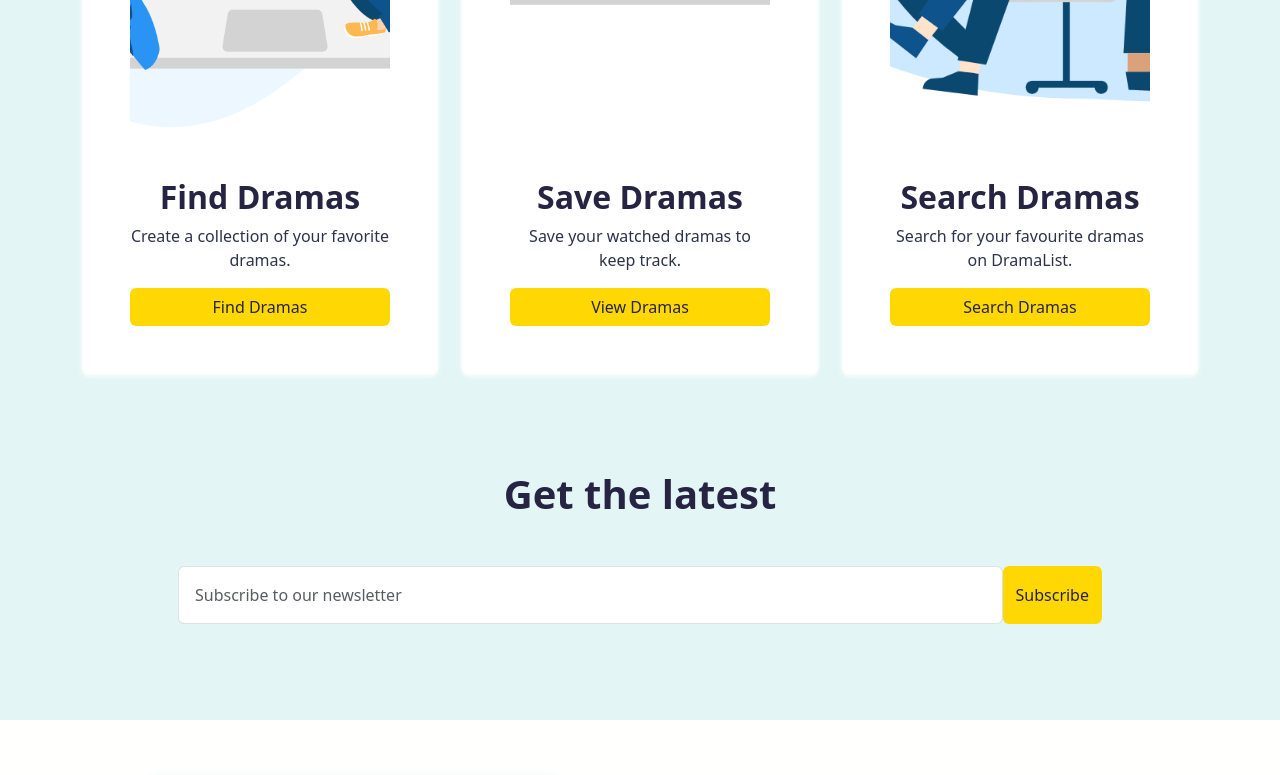
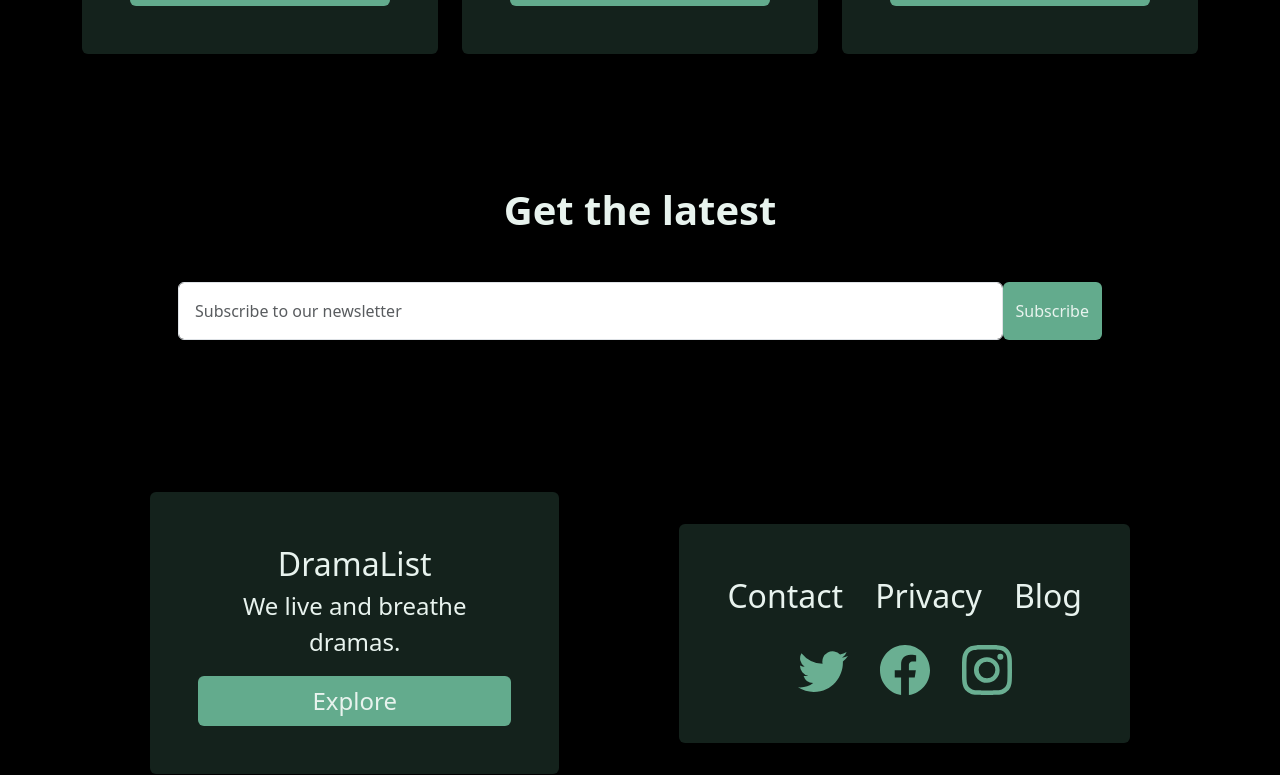
Before and after one commit to RamandeepVandal/mern-dramalist-app, a React (Vite) app in the folder client/: page / in a window 1280 px wide. Shown: the part 1440-2215 px from the top of the page. Built offline with nearby package versions, Linux system fonts and the light colour scheme.

Commit message:
Changed the coloe theme.

```diff
--- a/client/src/index.css
+++ b/client/src/index.css
@@ -1,25 +1,46 @@
 :root {
   font-family: Inter, system-ui, Avenir, Helvetica, Arial, sans-serif;
-  --white: #fffffe;
-  --yellow: #ffd803;
-  --light-yellow:#ffe242;
-  --header-color: #272343;
-  --p-color: #2d334a;
-  --btn-text: #272343;
-  --skyblue: #e3f6f5;
+  --text: rgb(232, 243, 238);
+  --background: rgb(0, 0, 0);
+  --primary: rgb(99, 171, 141);
+  --secondary: rgb(27, 50, 40);
+  --accent: rgb(106, 175, 146);
+  --primary-accent: rgba(99, 171, 141, 0.2);
+  --secondary-accent: rgba(27, 50, 40, 0.275);
+}
+
+:root[data-theme="light"] {
+  --text: rgb(12, 23, 18);
+  --background: rgb(255, 255, 255);
+  --primary: rgb(84, 156, 126);
+  --secondary: rgb(205, 228, 218);
+  --accent: rgb(80, 149, 120);
+}
+
+:root[data-theme="dark"] {
+  --text: rgb(232, 243, 238);
+  --background: rgb(0, 0, 0);
+  --primary: rgb(99, 171, 141);
+  --secondary: rgb(27, 50, 40);
+  --accent: rgb(106, 175, 146);
 }
 
 body {
-  background-color: #fffffe;
+  background-color: var(--background);
 }
 
 h1 {
-  color: var(--header-color);
+  color: var(--text);
   font-weight: bold;
 }
 
 p {
-  color: var(--p-color);
+  color: var(--text);
+}
+
+.card {
+  background-color: var(--primary-accent);
+  border: none;
 }
 
 /* NAVBAR */
@@ -29,11 +50,11 @@ p {
 }
 
 .nav-text {
-  color: var(--header-color);
+  color: var(--text);
 }
 
 .nav-text:hover {
-  color: var(--yellow);
+  color: var(--accent);
 }
 
 /* HERO SECTION */
@@ -42,25 +63,19 @@ p {
 }
 
 .btn-explore {
-  background-color: var(--yellow);
-  color: var(--btn-text);
-  transition: 0.5s all ease;
+  background-color: var(--primary);
+  color: var(--text);
+  transition: 0.35s all ease;
 }
 
 .btn-explore:hover {
-  background-color: var(--light-yellow);
-  box-shadow: 0px 2px 4px var(--light-yellow);
+  background-color: var(--primary-accent);
+  color: var(--text);
 }
 
 /* ABOUT SECTION */
 .about {
   min-height: 100vh;
-  background-color: var(--skyblue);
-}
-
-.services-container {
-  border: none;
-  box-shadow: 0px 2px 4px var(--white);
 }
 
 @media only screen and (max-width: 992px) {
@@ -72,25 +87,30 @@ p {
 
 .card-img-top {
   width: 100%;
+  height: 25vw;
+  object-fit: cover;
+}
+
+.card-img-top-drama {
+  width: 100%;
   height: 50vw;
   object-fit: cover;
 }
 
 /* DRAMAS PAGE */
 .drama-container {
-  background-color: var(--skyblue);
   border: none;
-  box-shadow: 0px 3px 15px var(--skyblue);
+  background-color: var(--secondary-accent);
 }
 
 .drama-container h1 {
-  color: var(--header-color);
+  color: var(--text);
   font-weight: 600;
 }
 
 .genre-tags {
-  background: var(--white);
-  color: var(--header-color);
+  background: var(--background);
+  color: var(--text);
   font-weight: 600;
   border: none;
 }
@@ -98,33 +118,26 @@ p {
 .icon-img {
   transition: 0.25s ease all;
   cursor: pointer;
-  fill: var(--header-color);
+  fill: var(--accent);
 }
 
 .icon-img:hover {
-  fill: var(--yellow);
+  fill: red;
 }
 
 /* ADD,EDIT DRAMA PAGE */
 .form-card {
   border: none;
-  background-color: var(--skyblue);
-  box-shadow: 0px 3px 15px var(--skyblue);
-}
-
-/* CONTACT SECTION */
-.contact {
-  background-color: var(--skyblue);
 }
 
 /* FOOTER SECTION */
 .footer a {
   text-decoration: none;
-  color: var(--header-color);
+  color: var(--text);
 }
 
 .footer a:hover {
-  color: var(--yellow);
+  color: var(--accent);
 }
 
 @media only screen and (max-width: 992px) {
@@ -160,7 +173,5 @@ p {
 }
 
 .find-card {
-  border: none;
-  background-color: var(--skyblue);
-  box-shadow: 0px 3px 15px var(--skyblue);
+  background-color: var(--secondary-accent);
 }
```
